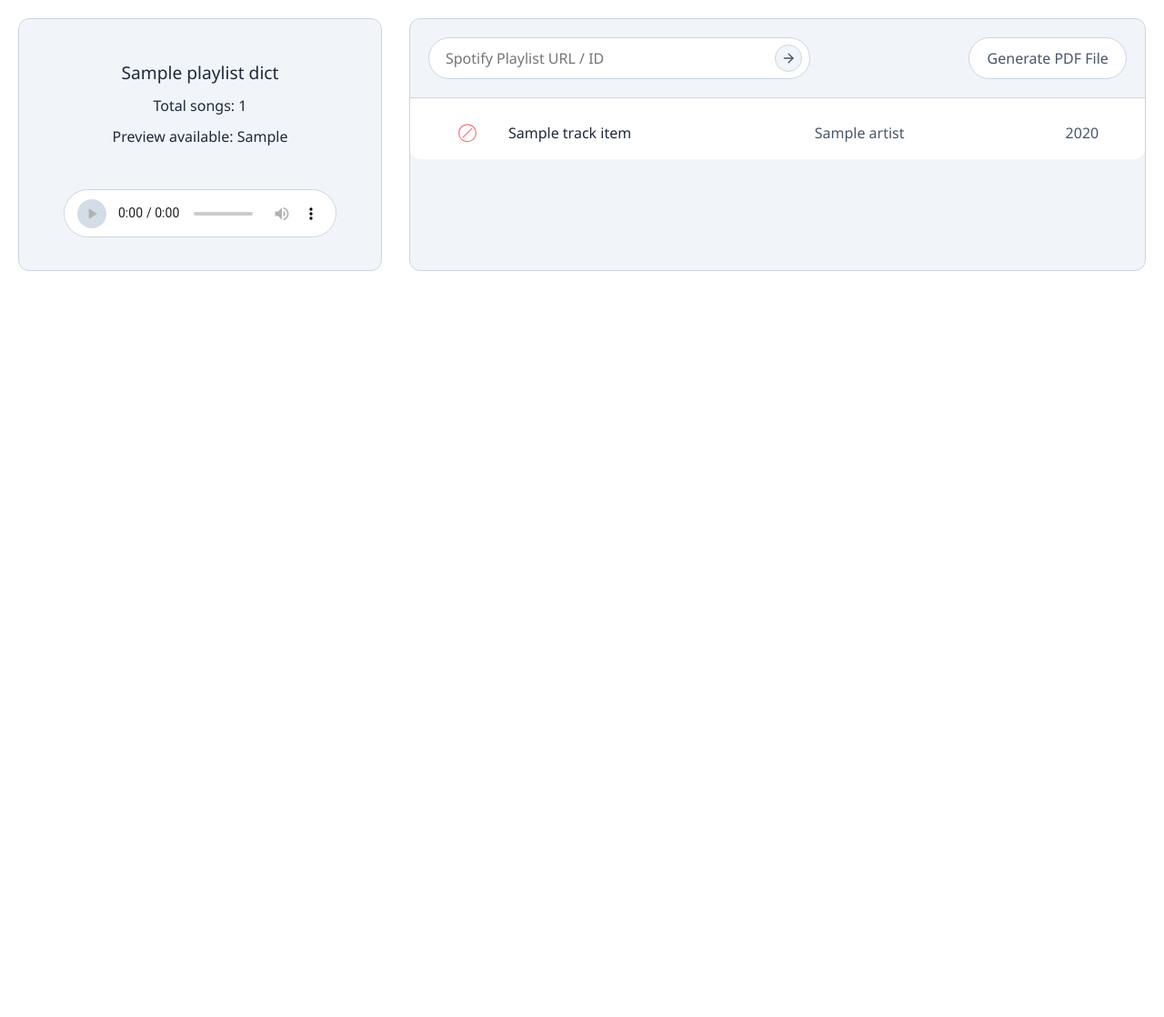
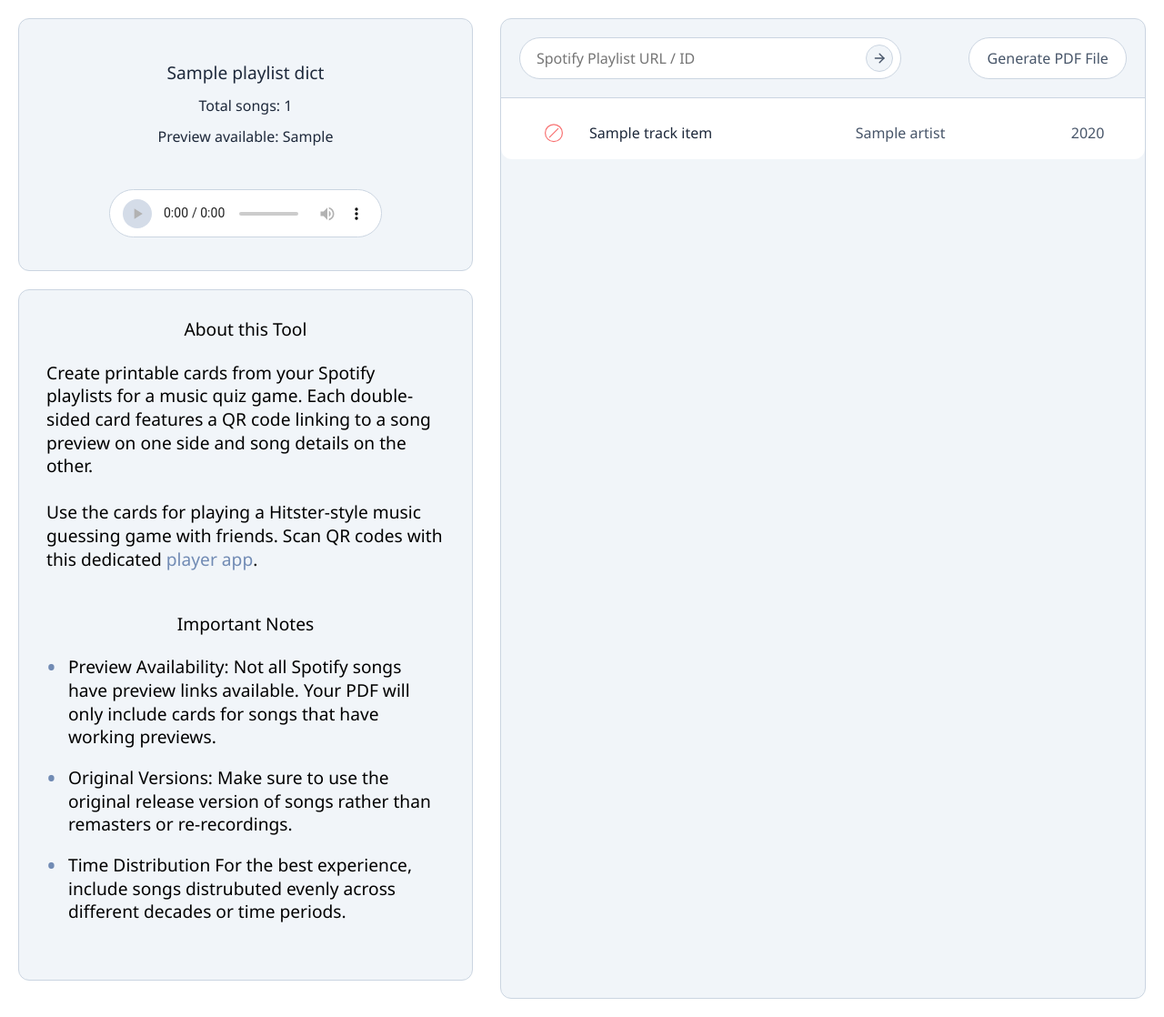
Before and after one commit to tobiasuihlein/music_game, a Django app: template music_game_app/printer/templates/dashboard.html in a window 1280 px wide. Shown: the whole page at 91% size. Before the commit the page ends 298 px from the top, so only its background shows below. Run offline with Django 5.2, Linux system fonts and the light colour scheme; the template is opened without the code that fills it: most values are stand-ins (such as "Sample title", 1, 10 or a date in 2020).

Commit message:
added info box to sidebar

```diff
--- a/music_game_app/printer/static/printer/css/styles.css
+++ b/music_game_app/printer/static/printer/css/styles.css
@@ -27,6 +27,41 @@ button:hover{
     cursor: pointer;
 }
 
+a{
+    text-decoration: none;
+    color: var(--text-color-blue-1);
+    font-weight: 400;
+}
+
+a:visited{
+    color: var(--text-color-blue-1);
+}
+
+ul{
+    list-style: none;
+    padding: 0;
+    margin: 0 0 2rem 0;
+}
+
+li{
+    margin-bottom: 1.2rem;
+    padding-left: 1.5rem;
+    position: relative;
+}
+
+li:last-child {
+    margin-bottom: 0;
+}
+
+li:before {
+    content: "•";
+    color: var(--text-color-blue-1);
+    font-size: 1.5em;
+    position: absolute;
+    left: 0;
+    top: 0;
+}
+
 header{
     background-color: var(--background-color-1);
     border-bottom: solid 1px var(--border-color);
@@ -47,9 +82,18 @@ header{
     background-color: var(--background-color-1);
     border: solid 1px var(--border-color);
     border-radius: 12px;
-    width: 400px;
-    height: 100%;
+    width: 500px;
     flex-shrink: 0;
+    margin-bottom: 20px;
+}
+
+.how-to-container{
+    padding: 30px;
+    display: flex;
+    flex-direction: column;
+    gap: 20px;
+    line-height: 1.6rem;
+    font-weight: 300;
 }
 
 .main-container{
--- a/music_game_app/printer/templates/dashboard.html
+++ b/music_game_app/printer/templates/dashboard.html
@@ -3,6 +3,7 @@
 {% block main %}
 
 <div class="page-content-container">
+    <div>
         <div class="sidebar-container">
             <div class="sidebar-playlist-info">
                 <div class="sidebar-row"><span style="font-size: 1.2rem; font-weight: 500">{{ playlist_dict.playlist_name }}</span></div>
@@ -16,7 +17,29 @@
                     <span id="audio-title" style="font-weight: 500"></span>
                     <div class="text-dark-2">by <span id="audio-artists"></span></div>
                 </div>
-
+            </div>
+        </div>
+        <div class="sidebar-container">
+            <div class="how-to-container">
+                <div style="text-align: center">
+                    <span style="font-weight: 500; font-size: 1.2rem;">About this Tool</span><br>
+                </div>
+                <div style="font-size: 1.2rem;">
+                    <span>Create printable cards from your Spotify playlists for a music quiz game. Each double-sided card features a QR code linking to a song preview on one side and song details on the other.</span>
+                    <br><br>
+                    <span>Use the cards for playing a Hitster-style music guessing game with friends. Scan QR codes with this dedicated <a title="Link to QR Code Scanner" href="https://tobiasuihlein.github.io/spotify_scanner" target="_blank" rel="noopener noreferrer">player app</a>.</span>
+                </div>
+                <div style="text-align: center; margin-top: 1.6rem;">
+                    <span style="font-weight: 500; font-size: 1.2rem;">Important Notes</span><br>
+                </div>
+                <div style="font-size: 1.2rem;">
+                    <ul>
+                        <li><span style="font-weight: 400">Preview Availability: </span>Not all Spotify songs have preview links available. Your PDF will only include cards for songs that have working previews.</li>
+                        <li><span style="font-weight: 400">Original Versions: </span>Make sure to use the original release version of songs rather than remasters or re-recordings.</li>
+                        <li><span style="font-weight: 400">Time Distribution </span>For the best experience, include songs distrubuted evenly across different decades or time periods.</li>
+                    </ul>
+                </div>
+            </div>
         </div>
     </div>
     <div class="main-container">
```
Lines whose indentation alone changed are shown as unchanged.
